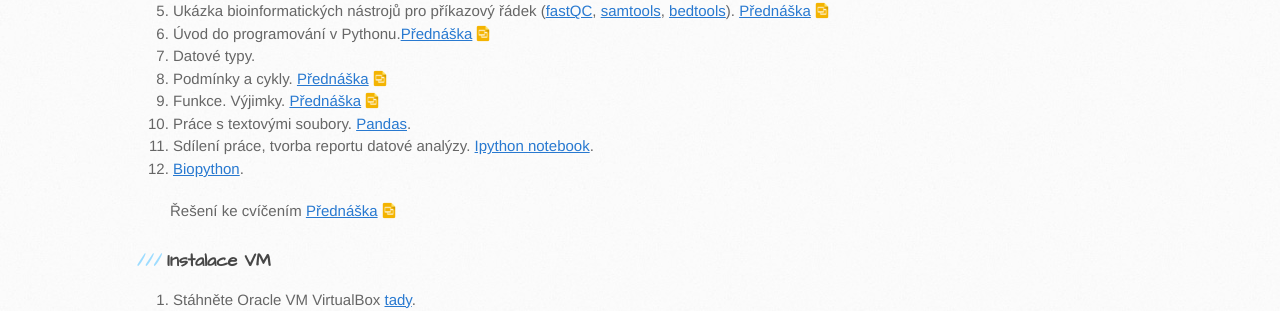
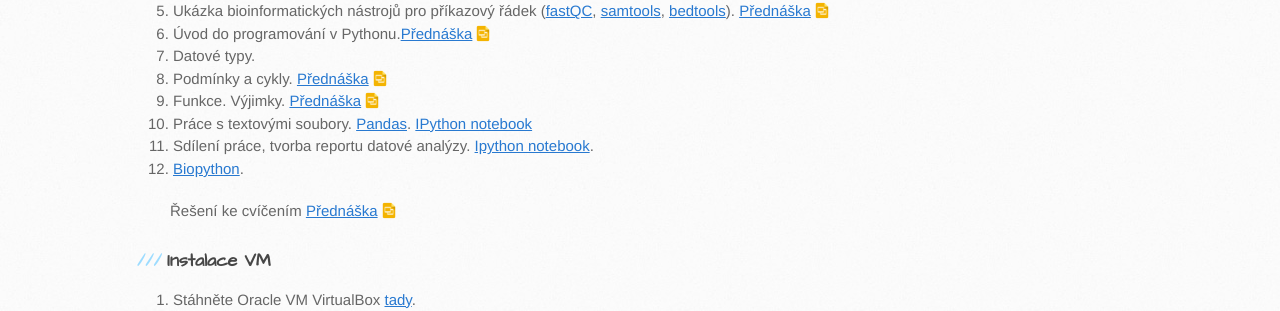
Before and after one commit to anastazie/intro_python_biol, a Jekyll site: the page built from index.md, in a window 1280 px wide. Shown: the part 1189-1500 px from the top of the page. Built offline with Jekyll 4.4.1, drawn with Linux system fonts in a browser that asks for light colours.

Commit message:
Update index.md

```diff
--- a/index.md
+++ b/index.md
@@ -25,7 +25,7 @@ Cílem předmětu je zbavení studentů strachu z příkazového řádku a nauč
 7. Datové typy.
 8. Podmínky a cykly. <a href="https://docs.google.com/presentation/d/1ro8_Q3Afxfji5ZCTlMzAahhoeDpO8j_Jiu6XRlQYZOo/edit?usp=sharing" class="presentation">Přednáška</a>
 9. Funkce. Výjimky. <a href="https://docs.google.com/presentation/d/1xD98ktrqpyFTyiuPtB9Isl6Gw8RJGQsOqDFnyY4Ysl0/edit?usp=sharing"  class="presentation">Přednáška</a>
-10. Práce s textovými soubory. [Pandas](http://pandas.pydata.org/).
+10. Práce s textovými soubory. [Pandas](http://pandas.pydata.org/). <a href="https://github.com/anastazie/python_biol_2016/blob/master/10_Python_Pandas.ipynb"> IPython notebook </a>
 11. Sdílení práce, tvorba reportu datové analýzy. [Ipython notebook](http://jupyter.org/).
 12. [Biopython](http://biopython.org/DIST/docs/tutorial/Tutorial.html).
 
```
